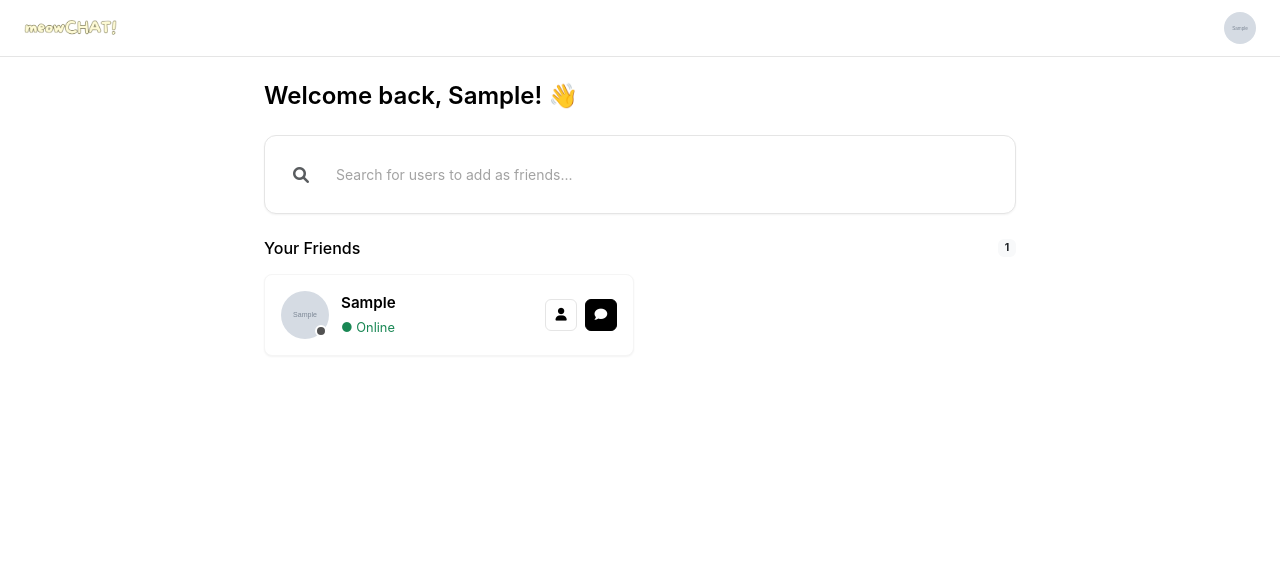
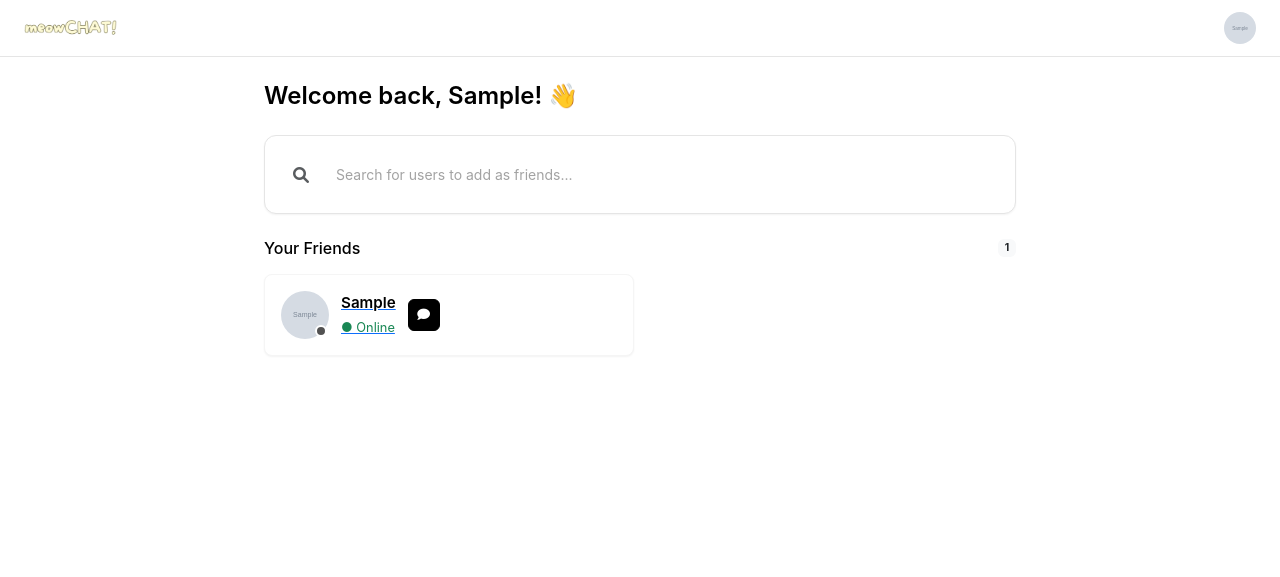
Before and after one commit to jhwhangug3/xch, a Flask app: page /dashboard in a window 1280 px wide. Shown: the top 577 px of the page. Run offline with Flask 3, Linux system fonts and the light colour scheme; a user stored in the database is signed in; tables that the repository leaves empty hold one stand-in row (values such as "Sample post"); grey boxes marked "Sample" are stand-in pictures; some libraries are stand-ins or nearby versions.

Commit message:
Update dashboard.html

```diff
--- a/templates/dashboard.html
+++ b/templates/dashboard.html
@@ -90,6 +90,7 @@
                                         <div class="friends-grid">
                                             {% for friend in friends %}
                                             <div class="friend-item">
+                                                <a href="{{ url_for('view_user_profile', user_id=friend.id) }}" class="friend-avatar-link">
                                                     <div class="friend-avatar">
                                                         {% if friend.profile_picture %}
                                                             <img src="{{ friend.profile_picture }}" alt="" class="rounded-circle">
@@ -102,6 +103,8 @@
                                                             <span class="online-dot"></span>
                                                         {% endif %}
                                                     </div>
+                                                </a>
+                                                <a href="{{ url_for('view_user_profile', user_id=friend.id) }}" class="friend-info-link">
                                                     <div class="friend-info">
                                                         <h6 class="friend-name">{{ friend.first_name or friend.username }}</h6>
                                                         <small class="friend-status">
@@ -112,10 +115,8 @@
                                                             {% endif %}
                                                         </small>
                                                     </div>
+                                                </a>
                                                 <div class="friend-actions">
-                                                    <a href="{{ url_for('view_user_profile', user_id=friend.id) }}" class="btn btn-outline-secondary btn-sm" title="View Profile">
-                                                        <i class="fas fa-user"></i>
-                                                    </a>
                                                     <a href="{{ url_for('direct_chat', user_id=friend.id) }}" class="btn btn-primary btn-sm" title="Start Chat">
                                                         <i class="fas fa-comment"></i>
                                                     </a>
```
Lines whose indentation alone changed are shown as unchanged.
